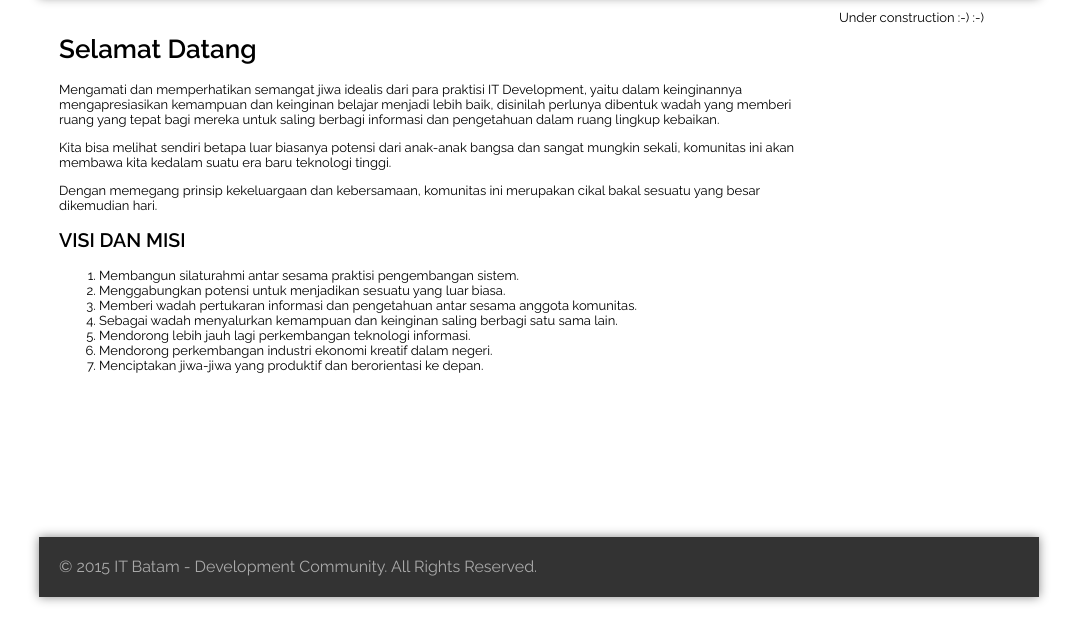
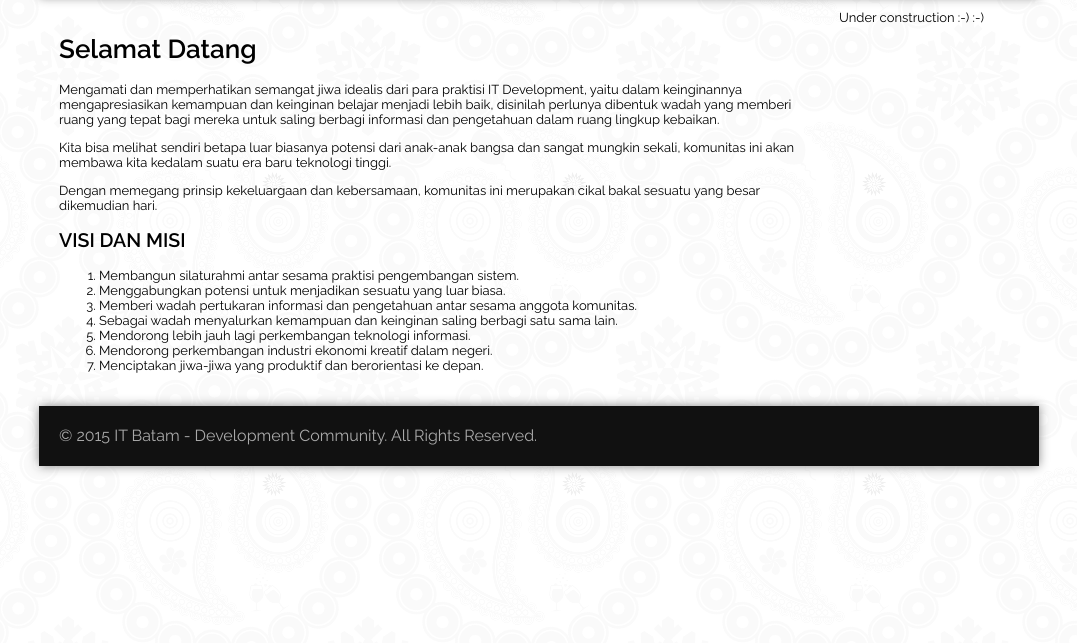
Before and after one commit to batamdev/batamdev.github.io, a plain HTML site: page index.html in a window 1280 px wide. Shown: the part 63-706 px from the top of the page, without its empty margins (101-1178 px from the left). Drawn offline with Linux system fonts and the light colour scheme.

Commit message:
background image

```diff
--- a/css/global.css
+++ b/css/global.css
@@ -1,7 +1,7 @@
 body {
 	margin: 0;
 	padding: 0;
-	background: #fff;
+	background: #fff url(../img/pattern-white.png);
 	font-family: "Raleway", Helvetica, Arial, Lucida, sans-serif;
 }
 
@@ -11,7 +11,7 @@ body {
 }
 
 #header {
-	background: #000;
+	background: #000 url(../img/pattern-trans.png);
 	color: #fff;
 	position: fixed;
 	box-shadow: 0 0 10px #888;
@@ -64,17 +64,15 @@ body {
 	float: left;
 	padding: 20px;
 	width: 760px;
-	min-height: 500px;
 }
 
 #content #sidebar {
 	float: right;
 	width: 200px;
-	min-height: 500px;
 }
 
 #footer {
-	background: #333;
+	background: #111;
 	padding: 0 20px;
 	line-height: 60px;
 	color: #aaa;
```
Also changed, not shown: img/pattern-trans.png (added), img/pattern-white.png (added), img/pattern.png (added).
